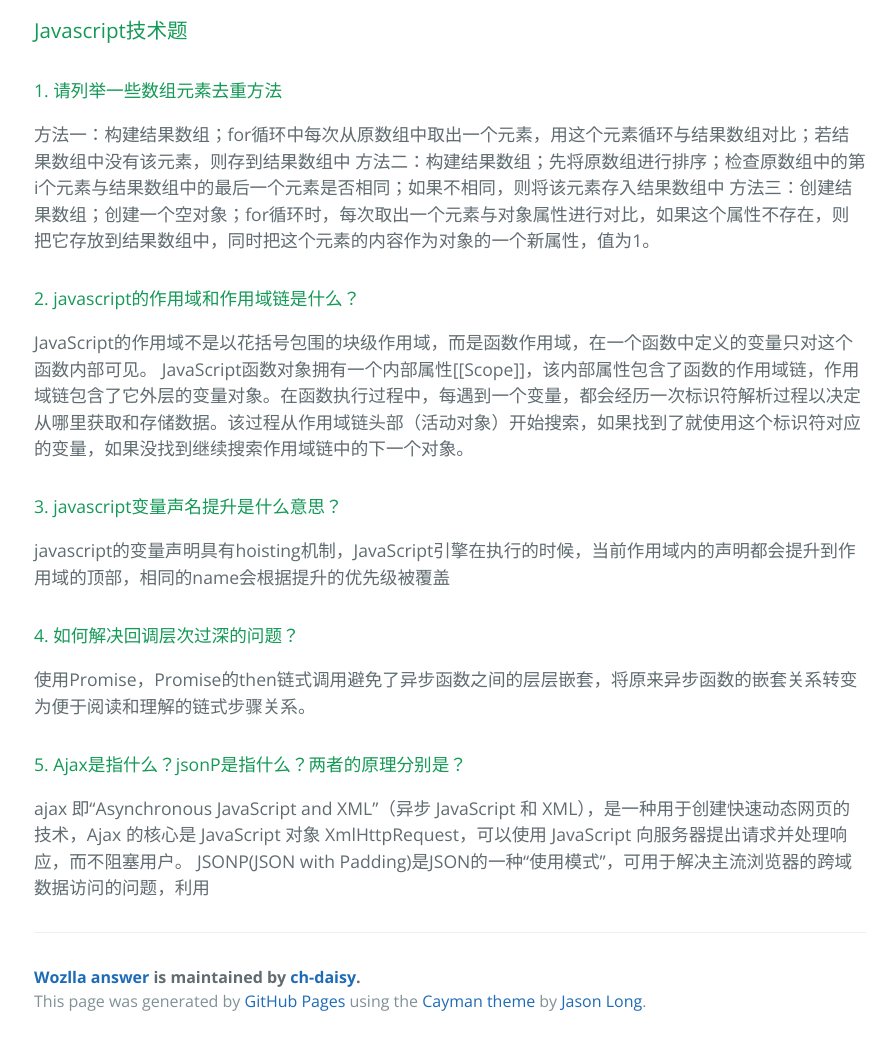
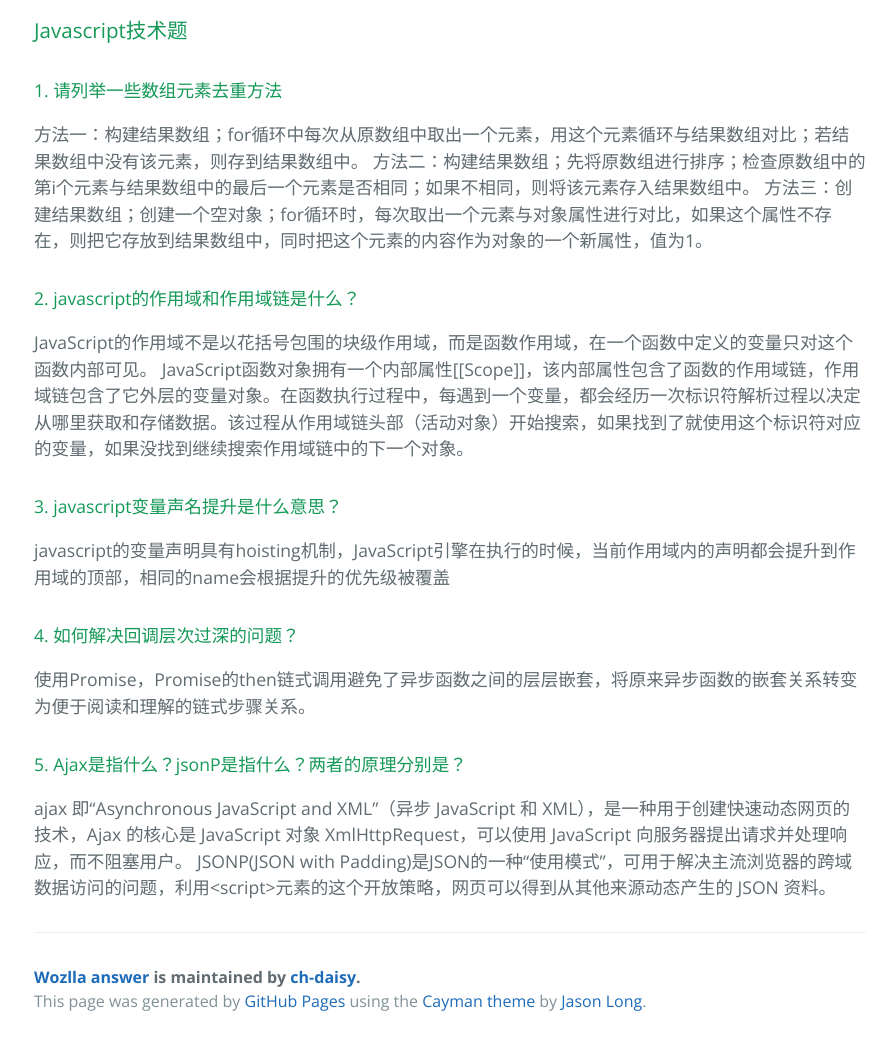
Before and after one commit to ch-daisy/wozlla_answer, a plain HTML site: page index.html in a window 1280 px wide. Shown: the part 400-1445 px from the top of the page, without its empty margins (190-1086 px from the left). Drawn offline with nearby package versions, Linux system fonts and the light colour scheme.

```diff
--- a/index.html
+++ b/index.html
@@ -25,8 +25,8 @@
 <h4>
 <a id="1-请列举一些数组元素去重方法" class="anchor" href="#1-%E8%AF%B7%E5%88%97%E4%B8%BE%E4%B8%80%E4%BA%9B%E6%95%B0%E7%BB%84%E5%85%83%E7%B4%A0%E5%8E%BB%E9%87%8D%E6%96%B9%E6%B3%95" aria-hidden="true"><span class="octicon octicon-link"></span></a>1. 请列举一些数组元素去重方法</h4>
 
-<p>方法一：构建结果数组；for循环中每次从原数组中取出一个元素，用这个元素循环与结果数组对比；若结果数组中没有该元素，则存到结果数组中
-方法二：构建结果数组；先将原数组进行排序；检查原数组中的第i个元素与结果数组中的最后一个元素是否相同；如果不相同，则将该元素存入结果数组中
+<p>方法一：构建结果数组；for循环中每次从原数组中取出一个元素，用这个元素循环与结果数组对比；若结果数组中没有该元素，则存到结果数组中。
+方法二：构建结果数组；先将原数组进行排序；检查原数组中的第i个元素与结果数组中的最后一个元素是否相同；如果不相同，则将该元素存入结果数组中。
 方法三：创建结果数组；创建一个空对象；for循环时，每次取出一个元素与对象属性进行对比，如果这个属性不存在，则把它存放到结果数组中，同时把这个元素的内容作为对象的一个新属性，值为1。</p>
 
 <h4>
@@ -49,7 +49,7 @@ JavaScript函数对象拥有一个内部属性[[Scope]]，该内部属性包含
 <a id="5-ajax是指什么jsonp是指什么两者的原理分别是" class="anchor" href="#5-ajax%E6%98%AF%E6%8C%87%E4%BB%80%E4%B9%88jsonp%E6%98%AF%E6%8C%87%E4%BB%80%E4%B9%88%E4%B8%A4%E8%80%85%E7%9A%84%E5%8E%9F%E7%90%86%E5%88%86%E5%88%AB%E6%98%AF" aria-hidden="true"><span class="octicon octicon-link"></span></a>5. Ajax是指什么？jsonP是指什么？两者的原理分别是？</h4>
 
 <p>ajax 即“Asynchronous JavaScript and XML”（异步 JavaScript 和 XML），是一种用于创建快速动态网页的技术，Ajax 的核心是 JavaScript 对象 XmlHttpRequest，可以使用 JavaScript 向服务器提出请求并处理响应，而不阻塞用户。
-JSONP(JSON with Padding)是JSON的一种“使用模式”，可用于解决主流浏览器的跨域数据访问的问题，利用 </p>
+JSONP(JSON with Padding)是JSON的一种“使用模式”，可用于解决主流浏览器的跨域数据访问的问题，利用&lt;script&gt;元素的这个开放策略，网页可以得到从其他来源动态产生的 JSON 资料。</p>
 
       <footer class="site-footer">
         <span class="site-footer-owner"><a href="https://github.com/ch-daisy/wozlla_answer">Wozlla answer</a> is maintained by <a href="https://github.com/ch-daisy">ch-daisy</a>.</span>
--- a/params.json
+++ b/params.json
@@ -1 +1 @@
-{"name":"Wozlla answer","tagline":"悟空间技术试题","body":"### Javascript技术题\r\n\r\n#### 1. 请列举一些数组元素去重方法\r\n方法一：构建结果数组；for循环中每次从原数组中取出一个元素，用这个元素循环与结果数组对比；若结果数组中没有该元素，则存到结果数组中\r\n方法二：构建结果数组；先将原数组进行排序；检查原数组中的第i个元素与结果数组中的最后一个元素是否相同；如果不相同，则将该元素存入结果数组中\r\n方法三：创建结果数组；创建一个空对象；for循环时，每次取出一个元素与对象属性进行对比，如果这个属性不存在，则把它存放到结果数组中，同时把这个元素的内容作为对象的一个新属性，值为1。\r\n\r\n#### 2. javascript的作用域和作用域链是什么？\r\nJavaScript的作用域不是以花括号包围的块级作用域，而是函数作用域，在一个函数中定义的变量只对这个函数内部可见。\r\nJavaScript函数对象拥有一个内部属性[[Scope]]，该内部属性包含了函数的作用域链，作用域链包含了它外层的变量对象。在函数执行过程中，每遇到一个变量，都会经历一次标识符解析过程以决定从哪里获取和存储数据。该过程从作用域链头部（活动对象）开始搜索，如果找到了就使用这个标识符对应的变量，如果没找到继续搜索作用域链中的下一个对象。\r\n\r\n#### 3. javascript变量声名提升是什么意思？\r\njavascript的变量声明具有hoisting机制，JavaScript引擎在执行的时候，当前作用域内的声明都会提升到作用域的顶部，相同的name会根据提升的优先级被覆盖\r\n\r\n#### 4. 如何解决回调层次过深的问题？\r\n使用Promise，Promise的then链式调用避免了异步函数之间的层层嵌套，将原来异步函数的嵌套关系转变为便于阅读和理解的链式步骤关系。\r\n\r\n#### 5. Ajax是指什么？jsonP是指什么？两者的原理分别是？\r\najax 即“Asynchronous JavaScript and XML”（异步 JavaScript 和 XML），是一种用于创建快速动态网页的技术，Ajax 的核心是 JavaScript 对象 XmlHttpRequest，可以使用 JavaScript 向服务器提出请求并处理响应，而不阻塞用户。\r\nJSONP(JSON with Padding)是JSON的一种“使用模式”，可用于解决主流浏览器的跨域数据访问的问题，利用 <script> 元素的这个开放策略，网页可以得到从其他来源动态产生的 JSON 资料。\r\n\r\n\r\n","google":"","note":"Don't delete this file! It's used internally to help with page regeneration."}
+{"name":"Wozlla answer","tagline":"悟空间技术试题","body":"### Javascript技术题\r\n\r\n#### 1. 请列举一些数组元素去重方法\r\n方法一：构建结果数组；for循环中每次从原数组中取出一个元素，用这个元素循环与结果数组对比；若结果数组中没有该元素，则存到结果数组中。\r\n方法二：构建结果数组；先将原数组进行排序；检查原数组中的第i个元素与结果数组中的最后一个元素是否相同；如果不相同，则将该元素存入结果数组中。\r\n方法三：创建结果数组；创建一个空对象；for循环时，每次取出一个元素与对象属性进行对比，如果这个属性不存在，则把它存放到结果数组中，同时把这个元素的内容作为对象的一个新属性，值为1。\r\n\r\n#### 2. javascript的作用域和作用域链是什么？\r\nJavaScript的作用域不是以花括号包围的块级作用域，而是函数作用域，在一个函数中定义的变量只对这个函数内部可见。\r\nJavaScript函数对象拥有一个内部属性[[Scope]]，该内部属性包含了函数的作用域链，作用域链包含了它外层的变量对象。在函数执行过程中，每遇到一个变量，都会经历一次标识符解析过程以决定从哪里获取和存储数据。该过程从作用域链头部（活动对象）开始搜索，如果找到了就使用这个标识符对应的变量，如果没找到继续搜索作用域链中的下一个对象。\r\n\r\n#### 3. javascript变量声名提升是什么意思？\r\njavascript的变量声明具有hoisting机制，JavaScript引擎在执行的时候，当前作用域内的声明都会提升到作用域的顶部，相同的name会根据提升的优先级被覆盖\r\n\r\n#### 4. 如何解决回调层次过深的问题？\r\n使用Promise，Promise的then链式调用避免了异步函数之间的层层嵌套，将原来异步函数的嵌套关系转变为便于阅读和理解的链式步骤关系。\r\n\r\n#### 5. Ajax是指什么？jsonP是指什么？两者的原理分别是？\r\najax 即“Asynchronous JavaScript and XML”（异步 JavaScript 和 XML），是一种用于创建快速动态网页的技术，Ajax 的核心是 JavaScript 对象 XmlHttpRequest，可以使用 JavaScript 向服务器提出请求并处理响应，而不阻塞用户。\r\nJSONP(JSON with Padding)是JSON的一种“使用模式”，可用于解决主流浏览器的跨域数据访问的问题，利用&lt;script&gt;元素的这个开放策略，网页可以得到从其他来源动态产生的 JSON 资料。\r\n\r\n\r\n","google":"","note":"Don't delete this file! It's used internally to help with page regeneration."}
```
